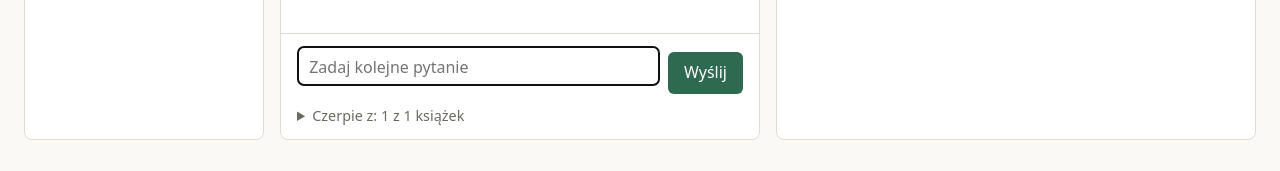
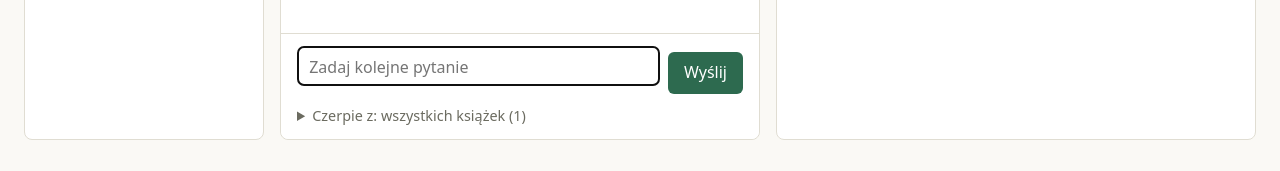
Before and after one commit to Dzirx/ogrodnikv4, a FastAPI app: template app/api/templates/chat.html in a window 1280 px wide. Shown: the part 629-800 px from the top of the page. Run offline with FastAPI, Linux system fonts and the light colour scheme; the template is opened without the code that fills it: most values are stand-ins (such as "Sample title", 1, 10 or a date in 2020).

Commit message:
Licznik książek nadąża za zaznaczeniem, pasek tylko przy wątkach
Nagłówek pokazywał "3 z 3 książek", gdy zaznaczone były dwie. Był renderowany
raz, przy wczytaniu strony, a odkąd zapis idzie w tle, strona się nie
przeładowuje i nikt go nie odświeżał. Teraz przelicza się przy każdym
zaznaczeniu, licząc książki, nie pola wyboru - ta sama książka stoi w kilku
grupach.

Pasek przewijania stał przy samym przycisku "Nowa rozmowa". To moja wcześniejsza
reguła: kazałem przewijać się każdemu obszarowi w kolumnie. Przewija się teraz
tylko lista wątków.

Co-Authored-By: Claude Opus 5 (1M context) <noreply@anthropic.com>

```diff
--- a/app/api/templates/chat.html
+++ b/app/api/templates/chat.html
@@ -72,6 +72,8 @@
      stałe. Inaczej po godzinie rozmowy trzeba zjechać na sam dół, żeby
      w ogóle dosięgnąć pola. */
   .kolumna > .tresc, .kolumna > .watki { overflow-y: auto; min-height: 0; }
+  /* Pasek przewijania ma byc przy liscie watkow, nie przy samym przycisku. */
+  .kolumna > .nad-watkami { overflow: visible; flex: none; }
   .kolumna > .przewijana { flex: 1; }
   .stopka-rozmowy { border-top: 1px solid var(--ramka); padding: 0.8rem 1rem; background: var(--karta); border-radius: 0 0 8px 8px; }
   .stopka-rozmowy form { display: flex; gap: 0.5rem; align-items: flex-end; }
@@ -153,7 +155,7 @@
      drugim (jeden dla nowego pytania, drugi dla otwartego watku) i nie dalo
      sie odroznic, ktory jest ktory; historia lezala pod nimi, ledwo widoczna. #}
   <div class="kolumna">
-    <div class="tresc">
+    <div class="tresc nad-watkami">
       <a href="/" class="nowa-rozmowa">+ Nowa rozmowa</a>
     </div>
     <ul class="watki">
@@ -301,9 +303,9 @@
          rozmowa czerpie, bez rozwijania. #}
       <details class="wybor-zrodel">
         <summary>
-          Czerpie z:
-          {%- if rozmowa.sources %} {{ rozmowa.sources|length }} z {{ zrodla|length }} książek
-          {%- else %} wszystkich książek ({{ zrodla|length }}){% endif %}
+          Czerpie z: <span class="licznik-zrodel" data-wszystkich="{{ zrodla|length }}">
+          {%- if rozmowa.sources and rozmowa.sources|length < zrodla|length %}{{ rozmowa.sources|length }} z {{ zrodla|length }} książek
+          {%- else %}wszystkich książek ({{ zrodla|length }}){% endif %}</span>
         </summary>
         {# Zaznaczenie zapisuje sie samo, chwile po ostatnim kliknieciu - bez
            przycisku. Przycisk zostaje dla przegladarki bez skryptu, ale skrypt
@@ -360,7 +362,24 @@
     var przycisk = formularz.querySelector('button[type="submit"]');
     if (przycisk) { przycisk.hidden = true; }
     var podsumowanie = formularz.closest('details').querySelector('summary');
+    var licznik = formularz.closest('details').querySelector('.licznik-zrodel');
     var zegar = null;
+
+    // Licznik w naglowku byl renderowany raz, przy wczytaniu strony, wiec po
+    // zapisie w tle pokazywal "3 z 3", gdy zaznaczone byly dwie ksiazki.
+    function odswiezLicznik() {
+      if (!licznik) { return; }
+      var wszystkich = Number(licznik.dataset.wszystkich);
+      var ile = formularz.querySelectorAll('input[name="zrodla"]:checked').length;
+      // Ta sama ksiazka stoi w kilku grupach - liczymy ksiazki, nie pola.
+      var numery = new Set();
+      formularz.querySelectorAll('input[name="zrodla"]:checked')
+        .forEach(function (pole) { numery.add(pole.value); });
+      ile = numery.size;
+      licznik.textContent = (ile && ile < wszystkich)
+        ? ile + ' z ' + wszystkich + ' książek'
+        : 'wszystkich książek (' + wszystkich + ')';
+    }
 
     // Zapis w tle, bez przeladowania strony. Przy zwyklym wyslaniu formularza
     // strona wracala od nowa i rozwiniety wybor zrodel zamykal sie po kazdym
@@ -385,6 +404,7 @@
       zapisz();
     });
     formularz.addEventListener('change', function () {
+      odswiezLicznik();
       clearTimeout(zegar);
       zegar = setTimeout(zapisz, 700);
     });
```
